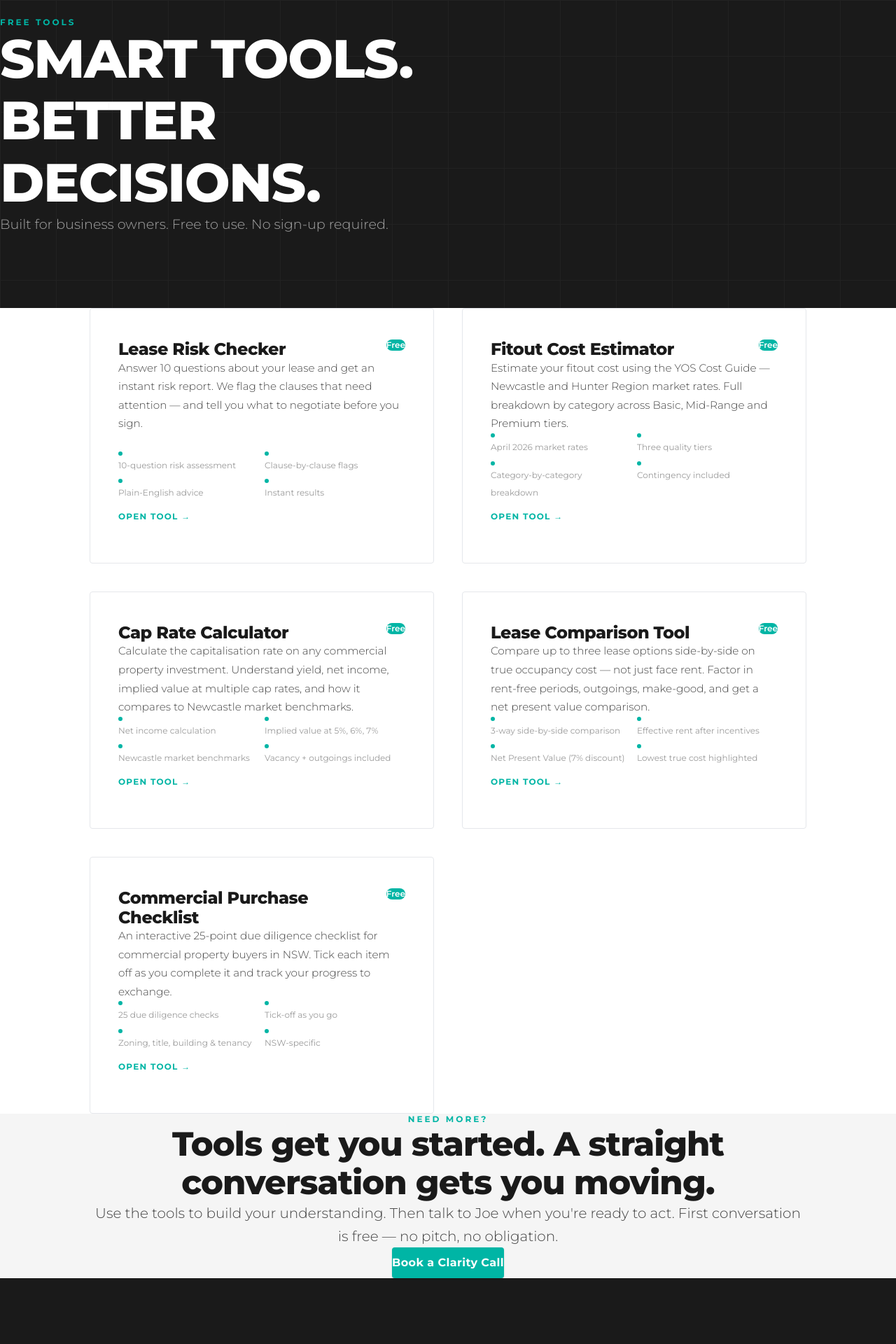
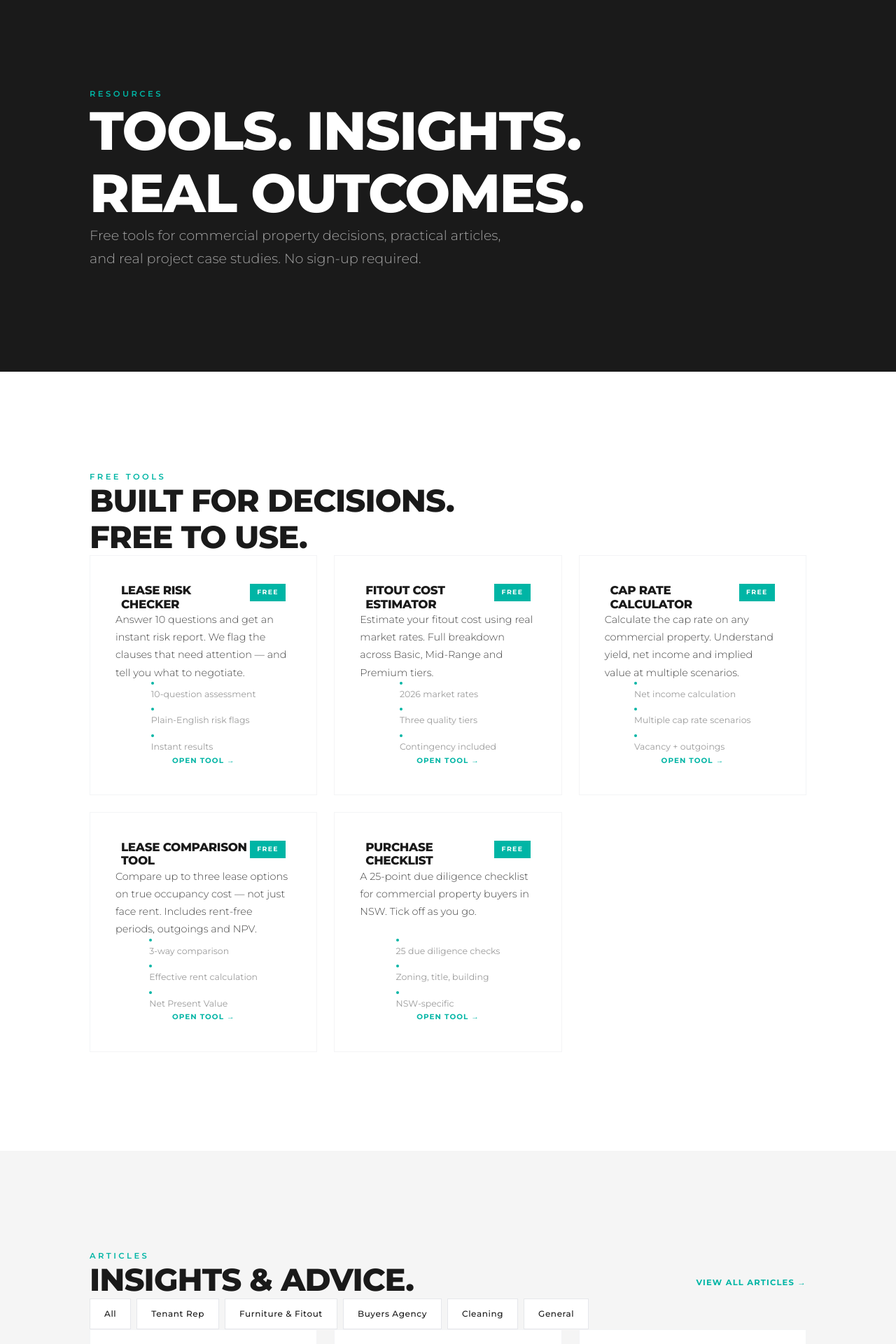
Before and after one commit to yossy-jk/yos-website, a Next.js app: page /resources in a window 1280 px wide. Shown: the part 80-2000 px from the top of the page at 70% size. Built offline with nearby package versions, Linux system fonts and the light colour scheme.

Commit message:
Resources page: full Insights hub added — blog articles grid (filterable by service) + case studies grid + tools. Nav dropdown link bug fixed (panel is DOM child of wrapper). Blog/CS with filter links.

```diff
--- a/src/app/resources/page.tsx
+++ b/src/app/resources/page.tsx
@@ -1,135 +1,234 @@
 import Link from 'next/link'
 import Nav from '@/components/Nav'
-import SectionLabel from '@/components/SectionLabel'
-import Button from '@/components/Button'
 import Footer from '@/components/Footer'
 import FadeIn from '@/components/FadeIn'
 import { HUBSPOT } from '@/lib/constants'
+import { getAllPosts, DIVISION_LABELS } from '@/lib/blog'
+import { getAllCaseStudies } from '@/lib/case-studies'
 
 export const metadata = {
-  title: 'Free Commercial Property Tools | Your Office Space',
-  description: 'Free commercial property tools for Australian businesses. Lease risk checker, fitout cost estimator, cap rate calculator, lease comparison — no sign-up required.'
+  title: 'Resources & Insights | Your Office Space',
+  description: 'Free commercial property tools, articles and case studies for Australian businesses. Lease checkers, fitout estimators, market insights and real project outcomes.'
 }
 
 const tools = [
-  {
-    title: 'Lease Risk Checker',
-    description: 'Answer 10 questions about your lease and get an instant risk report. We flag the clauses that need attention — and tell you what to negotiate before you sign.',
-    tag: 'Free',
-    tagColor: 'bg-teal',
-    href: '/resources/lease-review',
-    features: ['10-question risk assessment', 'Clause-by-clause flags', 'Plain-English advice', 'Instant results']
-  },
-  {
-    title: 'Fitout Cost Estimator',
-    description: 'Estimate your fitout cost using the YOS Cost Guide — Newcastle and Hunter Region market rates. Full breakdown by category across Basic, Mid-Range and Premium tiers.',
-    tag: 'Free',
-    tagColor: 'bg-teal',
-    href: '/resources/fitout-estimator',
-    features: ['April 2026 market rates', 'Three quality tiers', 'Category-by-category breakdown', 'Contingency included']
-  },
-  {
-    title: 'Cap Rate Calculator',
-    description: 'Calculate the capitalisation rate on any commercial property investment. Understand yield, net income, implied value at multiple cap rates, and how it compares to Newcastle market benchmarks.',
-    tag: 'Free',
-    tagColor: 'bg-teal',
-    href: '/resources/cap-rate-calculator',
-    features: ['Net income calculation', 'Implied value at 5%, 6%, 7%', 'Newcastle market benchmarks', 'Vacancy + outgoings included']
-  },
-  {
-    title: 'Lease Comparison Tool',
-    description: 'Compare up to three lease options side-by-side on true occupancy cost — not just face rent. Factor in rent-free periods, outgoings, make-good, and get a net present value comparison.',
-    tag: 'Free',
-    tagColor: 'bg-teal',
-    href: '/resources/lease-comparison',
-    features: ['3-way side-by-side comparison', 'Effective rent after incentives', 'Net Present Value (7% discount)', 'Lowest true cost highlighted']
-  },
-  {
-    title: 'Commercial Purchase Checklist',
-    description: 'An interactive 25-point due diligence checklist for commercial property buyers in NSW. Tick each item off as you complete it and track your progress to exchange.',
-    tag: 'Free',
-    tagColor: 'bg-teal',
-    href: '/resources/purchase-checklist',
-    features: ['25 due diligence checks', 'Tick-off as you go', 'Zoning, title, building & tenancy', 'NSW-specific']
-  }
+  { title: 'Lease Risk Checker', description: 'Answer 10 questions and get an instant risk report. We flag the clauses that need attention — and tell you what to negotiate.', href: '/resources/lease-review', features: ['10-question assessment', 'Plain-English risk flags', 'Instant results'] },
+  { title: 'Fitout Cost Estimator', description: 'Estimate your fitout cost using real market rates. Full breakdown across Basic, Mid-Range and Premium tiers.', href: '/resources/fitout-estimator', features: ['2026 market rates', 'Three quality tiers', 'Contingency included'] },
+  { title: 'Cap Rate Calculator', description: 'Calculate the cap rate on any commercial property. Understand yield, net income and implied value at multiple scenarios.', href: '/resources/cap-rate-calculator', features: ['Net income calculation', 'Multiple cap rate scenarios', 'Vacancy + outgoings'] },
+  { title: 'Lease Comparison Tool', description: 'Compare up to three lease options on true occupancy cost — not just face rent. Includes rent-free periods, outgoings and NPV.', href: '/resources/lease-comparison', features: ['3-way comparison', 'Effective rent calculation', 'Net Present Value'] },
+  { title: 'Purchase Checklist', description: 'A 25-point due diligence checklist for commercial property buyers in NSW. Tick off as you go.', href: '/resources/purchase-checklist', features: ['25 due diligence checks', 'Zoning, title, building', 'NSW-specific'] },
+]
+
+const FILTERS = [
+  { id: 'all', label: 'All' },
+  { id: 'tenant-rep', label: 'Tenant Rep' },
+  { id: 'furniture', label: 'Furniture & Fitout' },
+  { id: 'buyers-agency', label: 'Buyers Agency' },
+  { id: 'cleaning', label: 'Cleaning' },
+  { id: 'general', label: 'General' },
 ]
 
 export default function ResourcesPage() {
+  const posts = getAllPosts()
+  const caseStudies = getAllCaseStudies()
+
   return (
     <>
       <Nav />
 
-      {/* HERO */}
-      <section className="relative min-h-[65vh] flex items-center pt-[72px] bg-near-black overflow-hidden">
-        <div className="absolute inset-0 opacity-[0.03]" style={{ backgroundImage: 'linear-gradient(#fff 1px, transparent 1px), linear-gradient(90deg, #fff 1px, transparent 1px)', backgroundSize: '80px 80px' }} />
-        <div className="relative max-w-screen-xl mx-auto w-full pt-20 pb-20">
-          <FadeIn delay={0}>
-            <SectionLabel>Free tools</SectionLabel>
-          </FadeIn>
-          <FadeIn delay={80}>
-            <h1 className="text-white font-black leading-[0.95] tracking-tight max-w-3xl mb-7"
-              style={{ fontSize: 'clamp(2.4rem, 6vw, 5.5rem)' }}>
-              SMART TOOLS.
-BETTER DECISIONS.
+      {/* ─── HERO ─────────────────────────────── */}
+      <section className="bg-near-black" style={{ paddingTop: 'clamp(8rem,16vw,13rem)', paddingBottom: 'clamp(6rem,12vw,9rem)' }}>
+        <div className="max-w-screen-xl mx-auto" style={{ paddingLeft: 'clamp(2rem,10vw,10rem)', paddingRight: 'clamp(2rem,10vw,10rem)' }}>
+          <FadeIn>
+            <p className="text-teal font-semibold uppercase tracking-[0.3em] mb-5" style={{ fontSize: '0.72rem' }}>Resources</p>
+            <h1 className="text-white font-black uppercase leading-none tracking-tight mb-8"
+              style={{ fontSize: 'clamp(2.75rem,6vw,6.5rem)' }}>
+              Tools. Insights.<br />Real outcomes.
             </h1>
-          </FadeIn>
-          <FadeIn delay={160}>
-            <p className="text-white/60 font-light leading-relaxed max-w-2xl"
-              style={{ fontSize: 'clamp(1rem, 1.8vw, 1.2rem)' }}>
-              Built for business owners. Free to use. No sign-up required.
+            <p className="text-white/60 font-light leading-relaxed"
+              style={{ fontSize: '1.2rem', maxWidth: '38rem', lineHeight: 1.75 }}>
+              Free tools for commercial property decisions, practical articles, and real project case studies. No sign-up required.
             </p>
           </FadeIn>
         </div>
       </section>
 
-      {/* TOOLS GRID */}
-      <section className="bg-white py-24 md:py-36">
-        <div className="max-w-screen-xl mx-auto" style={{ paddingLeft: 'clamp(2rem, 10vw, 10rem)', paddingRight: 'clamp(2rem, 10vw, 10rem)' }}>
-          <div className="grid grid-cols-1 lg:grid-cols-2 gap-10">
+      {/* ─── FREE TOOLS ───────────────────────── */}
+      <section className="bg-white" style={{ paddingTop: 'clamp(6rem,11vw,10rem)', paddingBottom: 'clamp(6rem,11vw,10rem)' }}>
+        <div className="max-w-screen-xl mx-auto" style={{ paddingLeft: 'clamp(2rem,10vw,10rem)', paddingRight: 'clamp(2rem,10vw,10rem)' }}>
+          <FadeIn>
+            <p className="text-teal font-semibold uppercase tracking-[0.3em] mb-5" style={{ fontSize: '0.72rem' }}>Free tools</p>
+            <h2 className="text-near-black font-black uppercase leading-tight tracking-tight mb-16"
+              style={{ fontSize: 'clamp(2rem,3.5vw,3.5rem)' }}>
+              Built for decisions.<br />Free to use.
+            </h2>
+          </FadeIn>
+
+          <div className="grid grid-cols-1 lg:grid-cols-2 xl:grid-cols-3 gap-6">
             {tools.map((tool, i) => (
-              <FadeIn key={tool.title} delay={i * 80} direction="up">
-              <div className="border border-gray-200 rounded-sm flex flex-col hover:border-teal transition-colors duration-200 h-full" style={{ padding: '2.75rem 2.5rem' }}>
-                <div className="flex items-start justify-between mb-6">
-                  <h2 className="text-near-black font-bold text-2xl max-w-xs">{tool.title}</h2>
-                  <span className={`${tool.tagColor} text-white font-semibold text-xs px-3 py-1 rounded-full flex-shrink-0 ml-4`}>
-                    {tool.tag}
-                  </span>
+              <FadeIn key={tool.title} delay={i * 60}>
+                <Link href={tool.href} className="group no-underline flex flex-col h-full bg-white border border-gray-100 hover:border-teal transition-colors duration-200"
+                  style={{ padding: '2.5rem 2.25rem' }}>
+                  <div className="flex items-start justify-between mb-4">
+                    <h3 className="text-near-black font-black uppercase tracking-tight group-hover:text-teal transition-colors"
+                      style={{ fontSize: '1.05rem', maxWidth: '16ch' }}>{tool.title}</h3>
+                    <span className="bg-teal text-white font-bold flex-shrink-0 ml-3"
+                      style={{ fontSize: '0.58rem', letterSpacing: '0.15em', padding: '0.3rem 0.65rem', textTransform: 'uppercase' }}>Free</span>
                   </div>
-                <p className="text-charcoal font-light leading-relaxed mb-6 flex-1" style={{ fontSize: "0.95rem", lineHeight: 1.75 }}>{tool.description}</p>
-                <ul className="grid grid-cols-2 gap-2 mb-8">
-                  {tool.features.map((f, i) => (
-                    <li key={i} className="flex gap-2 items-center">
-                      <div className="w-1.5 h-1.5 bg-teal rounded-full flex-shrink-0" />
-                      <span className="text-mid-grey text-xs">{f}</span>
+                  <p className="text-charcoal font-light leading-relaxed flex-1 mb-6"
+                    style={{ fontSize: '0.9rem', lineHeight: 1.75 }}>{tool.description}</p>
+                  <ul className="flex flex-col gap-2 mb-6">
+                    {tool.features.map((f) => (
+                      <li key={f} className="flex items-center gap-2">
+                        <div className="w-1 h-1 bg-teal rounded-full flex-shrink-0" />
+                        <span className="text-mid-grey" style={{ fontSize: '0.78rem' }}>{f}</span>
                       </li>
                     ))}
                   </ul>
-                <Link
-                  href={tool.href}
-                  className="text-teal font-bold text-xs tracking-widest uppercase no-underline hover:text-dark-teal transition-colors"
-                >
-                  Open tool →
+                  <span className="text-teal font-bold uppercase tracking-widest group-hover:text-dark-teal transition-colors"
+                    style={{ fontSize: '0.65rem' }}>Open tool →</span>
                 </Link>
-              </div>
               </FadeIn>
             ))}
           </div>
         </div>
       </section>
 
-      {/* NEED MORE HELP */}
-      <section className="bg-warm-grey py-24 md:py-36">
-        <div className="max-w-screen-xl mx-auto text-center" style={{ paddingLeft: 'clamp(2rem, 10vw, 10rem)', paddingRight: 'clamp(2rem, 10vw, 10rem)' }}>
-          <SectionLabel>Need more?</SectionLabel>
-          <h2 className="text-near-black font-bold text-4xl lg:text-5xl leading-tight mb-8">
-            Tools get you started. A straight conversation gets you moving.
+      {/* ─── INSIGHTS: ARTICLES ───────────────── */}
+      <section className="bg-warm-grey" style={{ paddingTop: 'clamp(6rem,11vw,10rem)', paddingBottom: 'clamp(6rem,11vw,10rem)' }}>
+        <div className="max-w-screen-xl mx-auto" style={{ paddingLeft: 'clamp(2rem,10vw,10rem)', paddingRight: 'clamp(2rem,10vw,10rem)' }}>
+          <FadeIn>
+            <div className="flex flex-col md:flex-row md:items-end justify-between gap-6 mb-16">
+              <div>
+                <p className="text-teal font-semibold uppercase tracking-[0.3em] mb-5" style={{ fontSize: '0.72rem' }}>Articles</p>
+                <h2 className="text-near-black font-black uppercase leading-tight tracking-tight"
+                  style={{ fontSize: 'clamp(2rem,3.5vw,3.5rem)' }}>
+                  Insights &amp; advice.
                 </h2>
-          <p className="text-charcoal font-light text-xl leading-relaxed mb-12">
-            Use the tools to build your understanding. Then talk to Joe when you&apos;re ready to act. First conversation is free — no pitch, no obligation.
+              </div>
+              <Link href="/blog"
+                className="text-teal font-bold uppercase tracking-widest no-underline hover:text-dark-teal transition-colors flex-shrink-0"
+                style={{ fontSize: '0.72rem' }}>
+                View all articles →
+              </Link>
+            </div>
+          </FadeIn>
+
+          {/* Filter tabs */}
+          <FadeIn delay={60}>
+            <div className="flex flex-wrap gap-2 mb-12">
+              {FILTERS.map(f => (
+                <Link key={f.id} href={f.id === 'all' ? '/blog' : `/blog?division=${f.id}`}
+                  className="no-underline border border-gray-200 bg-white hover:border-teal hover:text-teal transition-colors text-near-black font-medium"
+                  style={{ padding: '0.5rem 1.25rem', fontSize: '0.75rem', letterSpacing: '0.05em' }}>
+                  {f.label}
+                </Link>
+              ))}
+            </div>
+          </FadeIn>
+
+          <div className="grid grid-cols-1 md:grid-cols-2 lg:grid-cols-3 gap-6">
+            {posts.slice(0, 6).map((post, i) => (
+              <FadeIn key={post.slug} delay={i * 60}>
+                <Link href={`/blog/${post.slug}`} className="group no-underline flex flex-col h-full bg-white hover:border-teal border border-gray-100 transition-colors duration-200"
+                  style={{ padding: '2.25rem 2rem' }}>
+                  <span className="bg-teal text-white font-bold uppercase tracking-widest inline-block mb-5 self-start"
+                    style={{ fontSize: '0.6rem', padding: '0.3rem 0.75rem' }}>
+                    {DIVISION_LABELS[post.division as keyof typeof DIVISION_LABELS]}
+                  </span>
+                  <h3 className="text-near-black font-black leading-tight tracking-tight group-hover:text-teal transition-colors flex-1 mb-4"
+                    style={{ fontSize: '1.05rem' }}>
+                    {post.title}
+                  </h3>
+                  <p className="text-charcoal font-light leading-relaxed mb-6"
+                    style={{ fontSize: '0.875rem', lineHeight: 1.75 }}>
+                    {post.excerpt}
                   </p>
-          <Button href={HUBSPOT.bookingUrl} variant="primary" external size="lg">
+                  <div className="flex items-center justify-between mt-auto">
+                    <span className="text-mid-grey font-light" style={{ fontSize: '0.75rem' }}>
+                      {new Date(post.date).toLocaleDateString('en-AU', { day: 'numeric', month: 'short', year: 'numeric' })}
+                    </span>
+                    <span className="text-teal font-bold group-hover:text-dark-teal transition-colors" style={{ fontSize: '0.75rem' }}>Read →</span>
+                  </div>
+                </Link>
+              </FadeIn>
+            ))}
+          </div>
+        </div>
+      </section>
+
+      {/* ─── CASE STUDIES ────────────────────── */}
+      <section className="bg-near-black" style={{ paddingTop: 'clamp(6rem,11vw,10rem)', paddingBottom: 'clamp(6rem,11vw,10rem)' }}>
+        <div className="max-w-screen-xl mx-auto" style={{ paddingLeft: 'clamp(2rem,10vw,10rem)', paddingRight: 'clamp(2rem,10vw,10rem)' }}>
+          <FadeIn>
+            <div className="flex flex-col md:flex-row md:items-end justify-between gap-6 mb-16">
+              <div>
+                <p className="text-teal font-semibold uppercase tracking-[0.3em] mb-5" style={{ fontSize: '0.72rem' }}>Case studies</p>
+                <h2 className="text-white font-black uppercase leading-tight tracking-tight"
+                  style={{ fontSize: 'clamp(2rem,3.5vw,3.5rem)' }}>
+                  Real projects.<br />Real outcomes.
+                </h2>
+              </div>
+              <Link href="/case-studies"
+                className="text-teal font-bold uppercase tracking-widest no-underline hover:text-dark-teal transition-colors flex-shrink-0"
+                style={{ fontSize: '0.72rem' }}>
+                View all case studies →
+              </Link>
+            </div>
+          </FadeIn>
+
+          <div className="grid grid-cols-1 md:grid-cols-2 lg:grid-cols-3 gap-6">
+            {caseStudies.slice(0, 3).map((cs, i) => (
+              <FadeIn key={cs.slug} delay={i * 60}>
+                <Link href={`/case-studies/${cs.slug}`} className="group no-underline flex flex-col h-full bg-near-black border border-white/8 hover:border-teal transition-colors duration-200">
+                  {cs.heroImage && (
+                    <div className="overflow-hidden" style={{ height: '13rem' }}>
+                      <img src={cs.heroImage} alt={cs.title}
+                        className="w-full h-full object-cover group-hover:scale-105 transition-transform duration-300" />
+                    </div>
+                  )}
+                  <div className="flex flex-col flex-1" style={{ padding: '2rem' }}>
+                    <span className="bg-teal text-white font-bold uppercase tracking-widest inline-block mb-4 self-start"
+                      style={{ fontSize: '0.6rem', padding: '0.3rem 0.75rem' }}>
+                      {DIVISION_LABELS[cs.division as keyof typeof DIVISION_LABELS] || 'Project'}
+                    </span>
+                    <h3 className="text-white font-black leading-tight tracking-tight group-hover:text-teal transition-colors flex-1 mb-4"
+                      style={{ fontSize: '1.05rem' }}>
+                      {cs.title}
+                    </h3>
+                    <p className="text-white/45 font-light leading-relaxed mb-6"
+                      style={{ fontSize: '0.875rem', lineHeight: 1.75 }}>
+                      {cs.excerpt}
+                    </p>
+                    <span className="text-teal font-bold group-hover:text-dark-teal transition-colors" style={{ fontSize: '0.75rem' }}>
+                      View project →
+                    </span>
+                  </div>
+                </Link>
+              </FadeIn>
+            ))}
+          </div>
+        </div>
+      </section>
+
+      {/* ─── CTA ──────────────────────────────── */}
+      <section className="bg-teal" style={{ paddingTop: 'clamp(5rem,10vw,8rem)', paddingBottom: 'clamp(5rem,10vw,8rem)' }}>
+        <div className="max-w-screen-xl mx-auto text-center" style={{ paddingLeft: 'clamp(2rem,10vw,10rem)', paddingRight: 'clamp(2rem,10vw,10rem)' }}>
+          <FadeIn>
+            <h2 className="text-white font-black uppercase leading-tight tracking-tight mb-6"
+              style={{ fontSize: 'clamp(2rem,3.5vw,3.5rem)' }}>
+              Tools get you started.<br />A conversation gets you moving.
+            </h2>
+            <p className="text-white/80 font-light leading-relaxed mb-12 mx-auto"
+              style={{ fontSize: '1.15rem', maxWidth: '36rem', lineHeight: 1.75 }}>
+              Use the tools to build your understanding. Then talk to our team when you&apos;re ready to act. First conversation is free.
+            </p>
+            <a href={HUBSPOT.bookingUrl} target="_blank" rel="noopener noreferrer"
+              className="inline-block bg-white text-teal font-bold no-underline hover:bg-light-teal transition-colors"
+              style={{ padding: '1.1rem 2.5rem', fontSize: '0.72rem', letterSpacing: '0.2em', textTransform: 'uppercase' }}>
               Book a Clarity Call
-          </Button>
+            </a>
+          </FadeIn>
         </div>
       </section>
 
```
Lines whose indentation alone changed are shown as unchanged.
